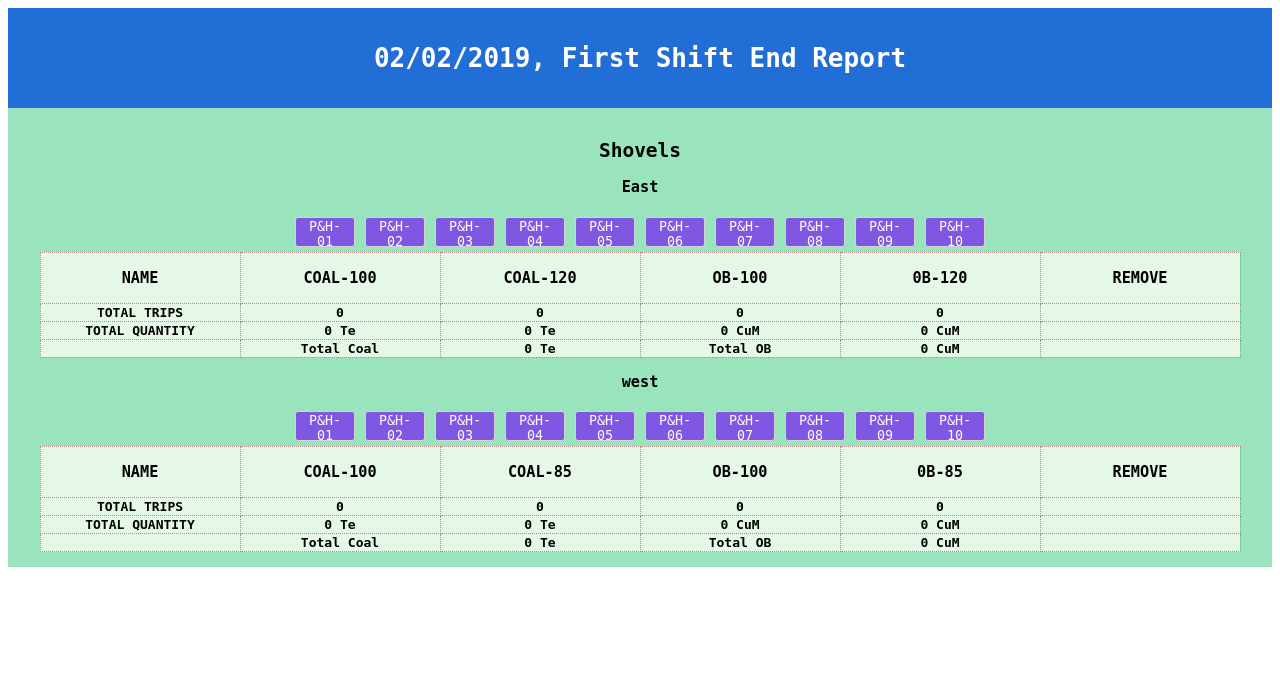
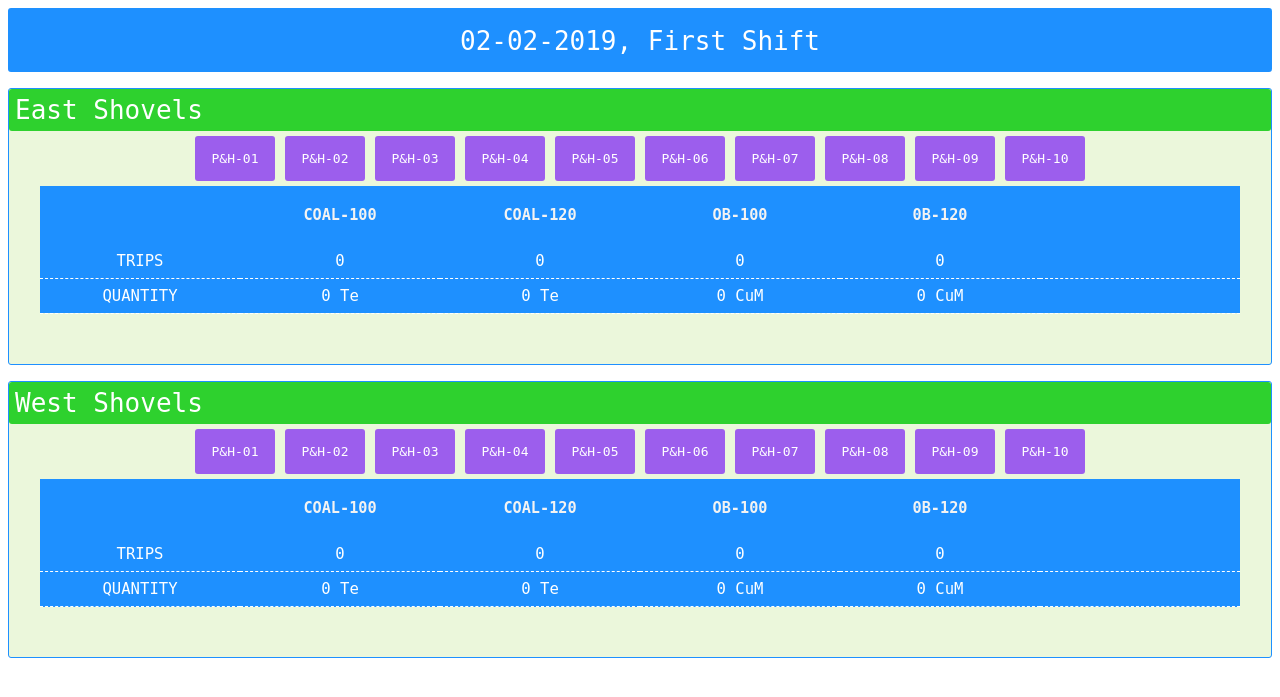
Before and after one commit to dchstats/dch-1, a PHP site: page / in a window 1280 px wide. Shown: the top 697 px of the page. Run offline with PHP 8.4, Linux system fonts and the light colour scheme; lists and menus that the app fills with data are empty; some libraries are stand-ins or nearby versions.

Commit message:
styling improvements with css.

```diff
--- a/index.html
+++ b/index.html
@@ -12,20 +12,18 @@
 
 <body class="" ng-app="dch" ng-controller='ctrl' ng-click="refresh()">
     <!-- ///////////////////////////////////////////////////////////////////////////// page head -->
-    <div class="page-head  fwd">
+    <div class="main-header">
         <div class="inl fht cbx">
-            <h1>{{date}}, {{shifts[shift]}} Shift End Report</h1>
+            {{date}}, {{shifts[shift]}} Shift
         </div>
     </div>
-    <!-- ///////////////////////////////////////////////////////////////////////////////////////////////// shovel section -->
-    <div class="section fwd ">
-        <div class="section-head fwd lft">
-            <h2>Shovels</h2>
+
+    <!-- ///////////////////////////////////////////////////////////////////////////////////// east shovels  -->
+    <div class="section">
+        <div class="sub-header">
+            East Shovels
         </div>
 
-        <!-- /////////////////////////////////////////////////////////////////////////////////////shovel east-->
-        <div class="fwd ">
-            <h3 class="sub-head">East</h3>
         <div class="cbx fwd">
             <button ng-repeat="x in shovels" ng-click="x.east=true; addShovel('east',$index);" ng-disabled="x.east">
                 {{x.name}}
@@ -33,9 +31,7 @@
         </div>
         <table class="cbx fwd">
             <tr>
-                    <th>
-                        <h3>NAME</h3>
-                    </th>
+                <th></th>
                 <th>
                     <h3>COAL-100</h3>
                 </th>
@@ -48,51 +44,43 @@
                 <th>
                     <h3>0B-120</h3>
                 </th>
-                    <th>
-                        <h3>REMOVE</h3>
-                    </th>
+                <th></th>
             </tr>
             <tr ng-repeat="x in eastShovels">
                 <td>
-                        <h3>{{x.name}}</h3>
+                    <p class="shovel-name">{{x.name}}</p>
                 </td>
                 <td><input type="number" ng-model="x.east_data[0]"></td>
                 <td><input type="number" ng-model="x.east_data[1]"></td>
                 <td><input type="number" ng-model="x.east_data[2]"></td>
                 <td><input type="number" ng-model="x.east_data[3]"></td>
-                    <td><button ng-click="x.east=false;removeShovel('east',$index);">x</button></td>
+                <td><button class="cancel" ng-click="x.east=false;removeShovel('east',$index);">x</button></td>
             </tr>
-                <tr>
-                    <th>TOTAL TRIPS</th>
-                    <th>{{eastShovelsTotal[0]}}</th>
-                    <th>{{eastShovelsTotal[1]}}</th>
-                    <th>{{eastShovelsTotal[2]}}</th>
-                    <th>{{eastShovelsTotal[3]}}</th>
-                    <th></th>
+            <tr class="total">
+                <td>TRIPS</td>
+                <td>{{eastShovelsTotal[0]}}</td>
+                <td>{{eastShovelsTotal[1]}}</td>
+                <td>{{eastShovelsTotal[2]}}</td>
+                <td>{{eastShovelsTotal[3]}}</td>
+                <td></td>
             </tr>
-                <tr class="">
-                    <th>TOTAL QUANTITY</th>
-                    <th>{{eastShovelsTotal[0] * esm[0]}} Te</th>
-                    <th>{{eastShovelsTotal[1] * esm[1]}} Te</th>
-                    <th>{{eastShovelsTotal[2] * esm[2]}} CuM</th>
-                    <th>{{eastShovelsTotal[3] * esm[3]}} CuM</th>
-                    <th></th>
-                </tr>
-                <tr>
-                    <th></th>
-                    <th>Total Coal</th>
-                    <th>{{eastShovelsTotal[0] * esm[0] + eastShovelsTotal[1] * esm[1]}} Te</th>
-                    <th>Total OB</th>
-                    <th>{{eastShovelsTotal[2] * esm[2] + eastShovelsTotal[3] * esm[3] }} CuM</th>
-                    <th></th>
+            <tr class="total">
+                <td>QUANTITY</td>
+                <td>{{eastShovelsTotal[0] * esm[0]}} Te</td>
+                <td>{{eastShovelsTotal[1] * esm[1]}} Te</td>
+                <td>{{eastShovelsTotal[2] * esm[2]}} CuM</td>
+                <td>{{eastShovelsTotal[3] * esm[3]}} CuM</td>
+                <td></td>
             </tr>
         </table>
 
     </div>
-        <!-- //////////////////////////////////////////////////////////////////////////////////shovel west-->
+    <!-- //////////////////////////////////////////////////////////////////////////////////west shovels-->
+    <div class="section">
+        <div class="sub-header">
+            West Shovels
+        </div>
 
-        <div class="fwd ">
-            <h3 class="sub-head">west</h3>
         <div class="cbx fwd">
             <button ng-repeat="x in shovels" ng-click="x.west=true; addShovel('west',$index);" ng-disabled="x.west">
                 {{x.name}}
@@ -100,66 +88,51 @@
         </div>
         <table class="cbx fwd">
             <tr>
-                <tr>
-                    <th>
-                        <h3>NAME</h3>
-                    </th>
+                <th></th>
                 <th>
                     <h3>COAL-100</h3>
                 </th>
                 <th>
-                        <h3>COAL-85</h3>
+                    <h3>COAL-120</h3>
                 </th>
                 <th>
                     <h3>OB-100</h3>
                 </th>
                 <th>
-                        <h3>0B-85</h3>
+                    <h3>0B-120</h3>
                 </th>
-                    <th>
-                        <h3>REMOVE</h3>
-                    </th>
-                </tr>
+                <th></th>
             </tr>
             <tr ng-repeat="x in westShovels">
                 <td>
-                        <h3>{{x.name}}</h3>
+                    <p class="shovel-name">{{x.name}}</p>
                 </td>
                 <td><input type="number" ng-model="x.west_data[0]"></td>
                 <td><input type="number" ng-model="x.west_data[1]"></td>
                 <td><input type="number" ng-model="x.west_data[2]"></td>
                 <td><input type="number" ng-model="x.west_data[3]"></td>
-                    <td><button ng-click="x.west=false;removeShovel('west',$index);">x</button></td>
+                <td><button class="cancel" ng-click="x.west=false;removeShovel('west',$index);">x</button></td>
             </tr>
-                <tr class="">
-                    <th>TOTAL TRIPS</th>
-                    <th>{{westShovelsTotal[0]}}</th>
-                    <th>{{westShovelsTotal[1]}}</th>
-                    <th>{{westShovelsTotal[2]}}</th>
-                    <th>{{westShovelsTotal[3]}}</th>
-                    <th></th>
+            <tr class="total">
+                <td>TRIPS</td>
+                <td>{{westShovelsTotal[0]}}</td>
+                <td>{{westShovelsTotal[1]}}</td>
+                <td>{{westShovelsTotal[2]}}</td>
+                <td>{{westShovelsTotal[3]}}</td>
+                <td></td>
             </tr>
-                <tr class="">
-                    <th>TOTAL QUANTITY</th>
-                    <th>{{westShovelsTotal[0] * wsm[0]}} Te</th>
-                    <th>{{westShovelsTotal[1] * wsm[1]}} Te</th>
-                    <th>{{westShovelsTotal[2] * wsm[2]}} CuM</th>
-                    <th>{{westShovelsTotal[3] * wsm[3]}} CuM</th>
-                    <th></th>
-                </tr>
-                <tr>
-                    <th></th>
-                    <th>Total Coal</th>
-                    <th>{{westShovelsTotal[0] * wsm[0] + westShovelsTotal[1] * wsm[1]}} Te</th>
-                    <th>Total OB</th>
-                    <th>{{westShovelsTotal[2] * wsm[2] + westShovelsTotal[3] * wsm[3] }} CuM</th>
-                    <th></th>
+            <tr class="total">
+                <td>QUANTITY</td>
+                <td>{{westShovelsTotal[0] * esm[0]}} Te</td>
+                <td>{{westShovelsTotal[1] * esm[1]}} Te</td>
+                <td>{{westShovelsTotal[2] * esm[2]}} CuM</td>
+                <td>{{westShovelsTotal[3] * esm[3]}} CuM</td>
+                <td></td>
             </tr>
         </table>
+
     </div>
 
-
-    </div>
 </body>
 
 </html>
--- a/libs/general_styles.css
+++ b/libs/general_styles.css
@@ -3,24 +3,27 @@
     font-family: monospace;
     vertical-align:middle;
     border-collapse: collapse;
-    text-align:center;
 }
 
 td, th{
     width:200px;
-    border:1px dotted rgb(189, 136, 136);
+    color:rgb(97, 34, 34);
+    padding:5px;
+    text-align:center;
 }
 
 th{
-    background-color: rgb(229, 247, 230);
+    background-color: dodgerblue;
+    color:#f3f3f3;
 }
 
 tr:nth-child(even){
-    background-color: #f2f2f2;
+    background-color: white;
 }
 tr:nth-child(odd){
-    background-color: #f5dede;
+    background-color: rgb(248, 246, 246);
 }
+
 
 
 
@@ -66,26 +69,40 @@ tr:nth-child(odd){
 
 select, input {
     display:inline-block;
-    border:1px solid lightgrey;
-    padding:5px;
+    width:100px;
+    height:30px;
+    padding:6px;
+    border:1px solid green;
+    font-size:1.5em;
+    background:white;
+    color:dodgerblue;
+    border-radius:3px;
+    margin:4px;
 }
 
 
 select:disabled, input:disabled{
-    border-color:#ffffff00;
     background:none;
     color:black;
 }
 
 button {
     display: inline-block;
-    width:60px;
-    height:30px;
+    width:80px;
+    height:45px;
     margin:5px;
     background:#710af8a4;
     color:white;
-    border:1px solid lightgrey;
+    border:none;
     border-radius:3px;
+    font-size:1em;
+}
+
+button.cancel {
+    width:30px;
+    height:30px;
+    background:dodgerblue;
+    font-size:1em;
 }
 button:hover{
     background:#03c91e;
@@ -93,5 +110,44 @@ button:hover{
 
 button:disabled {
     background:none;
-    border:1px solid white;
+    color:dodgerblue;
+    border:1px solid dodgerblue;
 }
+
+tr.total {
+    font-size:1.2em;
+    background-color:dodgerblue;
+    border-bottom:1px dashed white;
+
+}
+tr.total td{
+    padding:8px;
+    color:white;
+}
+
+.section {
+margin: 16px 0px;
+border:1px solid dodgerblue;
+border-radius:3px;
+background:rgb(235, 247, 219);
+padding-bottom:50px;
+padding-top:0px;
+}
+
+.main-header{
+    color:white;
+    background:dodgerblue;
+    text-align:center;
+    font-size:2em;
+    padding:16px;
+    border-radius:3px;
+    margin:0px;
+}
+
+.sub-header {
+    color:white;
+    font-size:2em;
+    background:rgb(46, 209, 46);
+    padding:6px;
+    border-radius:3px;
+}
--- a/main.js
+++ b/main.js
@@ -47,7 +47,7 @@ app.controller('ctrl', function ($scope) {
         if (mm < 10) {
             mm = "0" + mm;
         }
-        return dd + "/" + mm + "/" + yyyy;
+        return dd + "-" + mm + "-" + yyyy;
     }
 
     function getShift() {
--- a/styles.css
+++ b/styles.css
@@ -4,7 +4,11 @@
     color:white;
 }
 
-.section {
- background:#9ae4bd;
- padding:15px;
+.shovel-name {
+    color:dodgerblue;
+    font-size:1.5em;
+    border-radius:3px;
+    margin:auto;
+    padding:6px;
+
 }
```
Lines whose indentation alone changed are shown as unchanged.
